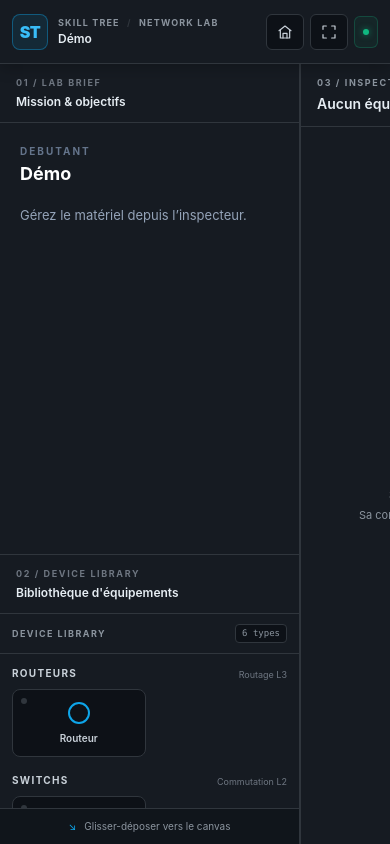
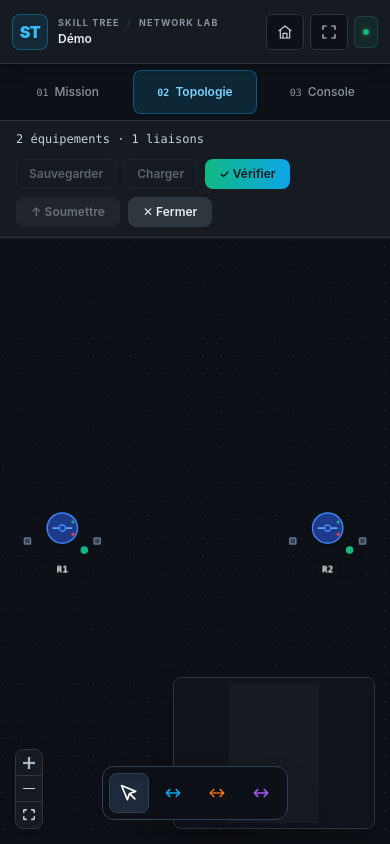
Before and after one commit to biggyseven/Skill-Tree, a React (Vite) app in the folder app/lab-workspace/: page / in a window 390 px wide. Built offline with nearby package versions, Linux system fonts and the light colour scheme.

Commit message:
Make Lab Workspace usable on tablet and mobile screens

```diff
--- a/app/lab-workspace/src/App.jsx
+++ b/app/lab-workspace/src/App.jsx
@@ -122,6 +122,7 @@ export default function App() {
   const topology = useLabStore(s => s.topology);
   const loading = useLabStore(s => s.loading);
   const error = useLabStore(s => s.error);
+  const [mobilePane, setMobilePane] = useState('canvas');
 
   useEffect(() => {
     const params = new URLSearchParams(window.location.search);
@@ -168,9 +169,42 @@ export default function App() {
     <div className="flex h-screen min-h-0 flex-col overflow-hidden bg-[#0d1117] text-[#e6edf3]">
       <WorkspaceHeader lab={lab} topology={topology} />
 
+      <nav className="grid grid-cols-3 gap-1 border-b border-[#30363d] bg-[#0d1117] p-1.5 xl:hidden" aria-label="Panneaux du laboratoire">
+        <button
+          type="button"
+          onClick={() => setMobilePane('brief')}
+          aria-current={mobilePane === 'brief' ? 'page' : undefined}
+          className={mobilePane === 'brief'
+            ? 'min-h-11 rounded-lg border border-[#0ea5e9]/40 bg-[#0ea5e9]/15 px-2 py-2 text-xs font-semibold text-[#7dd3fc]'
+            : 'min-h-11 rounded-lg border border-transparent px-2 py-2 text-xs font-medium text-[#8b949e] hover:bg-[#161b22] hover:text-[#e6edf3]'}
+        >
+          <span className="mr-1.5 font-mono text-[10px]">01</span>Mission
+        </button>
+        <button
+          type="button"
+          onClick={() => setMobilePane('canvas')}
+          aria-current={mobilePane === 'canvas' ? 'page' : undefined}
+          className={mobilePane === 'canvas'
+            ? 'min-h-11 rounded-lg border border-[#0ea5e9]/40 bg-[#0ea5e9]/15 px-2 py-2 text-xs font-semibold text-[#7dd3fc]'
+            : 'min-h-11 rounded-lg border border-transparent px-2 py-2 text-xs font-medium text-[#8b949e] hover:bg-[#161b22] hover:text-[#e6edf3]'}
+        >
+          <span className="mr-1.5 font-mono text-[10px]">02</span>Topologie
+        </button>
+        <button
+          type="button"
+          onClick={() => setMobilePane('inspector')}
+          aria-current={mobilePane === 'inspector' ? 'page' : undefined}
+          className={mobilePane === 'inspector'
+            ? 'min-h-11 rounded-lg border border-[#0ea5e9]/40 bg-[#0ea5e9]/15 px-2 py-2 text-xs font-semibold text-[#7dd3fc]'
+            : 'min-h-11 rounded-lg border border-transparent px-2 py-2 text-xs font-medium text-[#8b949e] hover:bg-[#161b22] hover:text-[#e6edf3]'}
+        >
+          <span className="mr-1.5 font-mono text-[10px]">03</span>Console
+        </button>
+      </nav>
+
       <div className="flex min-h-0 flex-1 overflow-hidden">
         {/* Panneau gauche : mission pédagogique et bibliothèque matérielle */}
-        <aside className="flex w-[300px] shrink-0 flex-col overflow-hidden border-r border-[#30363d] bg-[#161b22] xl:w-[320px]">
+        <aside className={`${mobilePane === 'brief' ? 'flex' : 'hidden xl:flex'} w-full min-w-0 flex-col overflow-hidden border-r border-[#30363d] bg-[#161b22] xl:w-[320px] xl:shrink-0`}>
           <section className="flex min-h-0 flex-1 flex-col">
             <PanelHeader eyebrow="01 / Lab brief" title="Mission & objectifs" />
             <div className="lab-scrollbar min-h-0 flex-1 overflow-y-auto">
@@ -187,13 +221,13 @@ export default function App() {
         </aside>
 
         {/* Canvas central : la zone de travail principale */}
-        <main className="flex min-w-0 flex-1 flex-col overflow-hidden bg-[#0d1117]">
+        <main className={`${mobilePane === 'canvas' ? 'flex' : 'hidden xl:flex'} w-full min-w-0 flex-1 flex-col overflow-hidden bg-[#0d1117] xl:w-auto`}>
           <TopologyToolbar />
           <LabCanvas />
         </main>
 
         {/* Panneau droit : console CLI et inspection matérielle */}
-        <aside className="flex w-[340px] shrink-0 flex-col overflow-hidden border-l border-[#30363d] bg-[#161b22] xl:w-[370px]">
+        <aside className={`${mobilePane === 'inspector' ? 'flex' : 'hidden xl:flex'} w-full min-w-0 flex-col overflow-hidden border-l border-[#30363d] bg-[#161b22] xl:w-[370px] xl:shrink-0`}>
           <InspectorPanel />
         </aside>
       </div>
```
Also changed, not shown: 1 other file (tests, documents, lock files or other folders).
